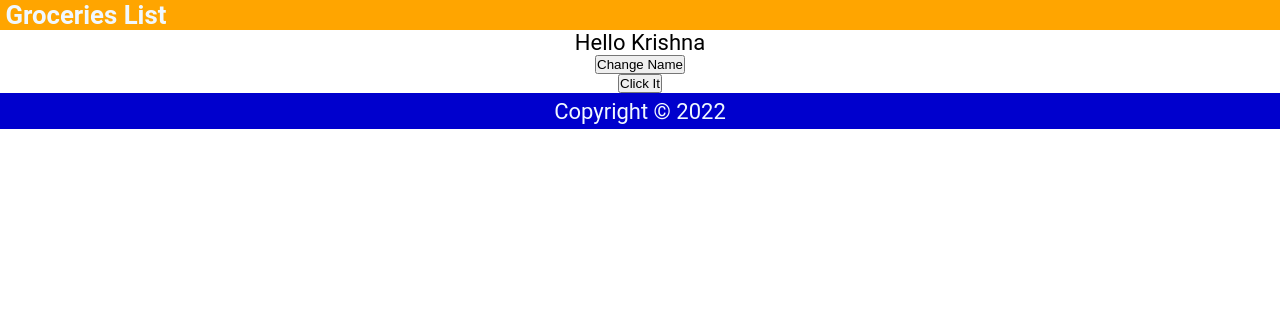
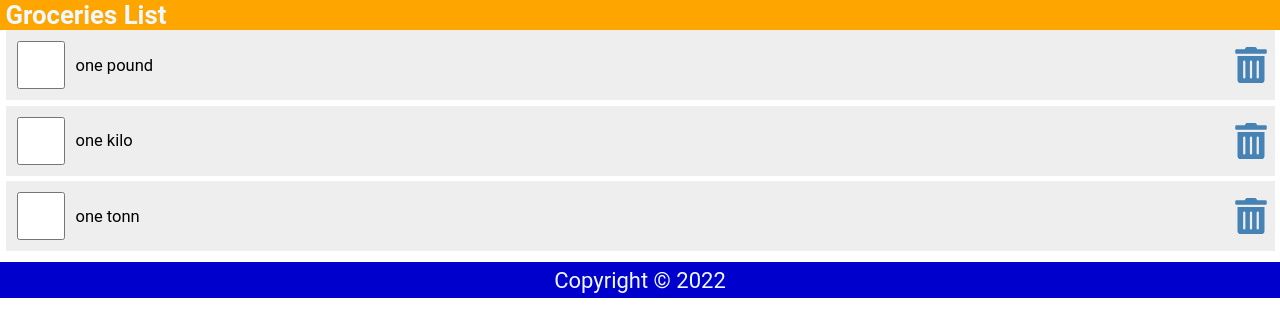
Before and after one commit to adityadevcode/React-Davpt1, a React (Create React App) app: page / in a window 1280 px wide. Shown: the top 336 px of the page. Built offline with nearby package versions, Linux system fonts and the light colour scheme.

Commit message:
REACT JS list, keys, reacticons and styling

```diff
--- a/package.json
+++ b/package.json
@@ -34,5 +34,8 @@
       "last 1 firefox version",
       "last 1 safari version"
     ]
+  },
+  "devDependencies": {
+    "react-icons": "^4.4.0"
   }
 }
--- a/src/Components/Content.jsx
+++ b/src/Components/Content.jsx
@@ -44,41 +44,93 @@
 //////////////////////////////////////////////////
 
 // second approach using useState
-import React from 'react';
+// import React from 'react';
+// import {useState} from 'react';
+
+// const Content = () => {
+//     // default data we can keep in useState when computer loads
+//     const [name, setName] = useState('Krishna');//default state is krishna
+//     // setting other state
+//     const [count, setCount]= useState(0);//default state is 0
+
+//  const handleNameChange = () => {
+//         const names = ['sam','krish','tony'];
+//         const int = Math.floor(Math.random() * 3);
+//     // instead of returing values we are using setState value
+//         setName(names[int]);
+//     }
+
+//     const handleClick = () => {
+//         // to change the state we need to use setstate
+//         setCount(count+1)
+//         console.log(count)
+//         // 0,1,2,3----
+//     }
+
+// return (
+//     <main>
+//         {/* <p onDoubleClick={handleClick}>Hello{name}!</p> */}
+// <p>Hello {name}</p>
+// {/* when we click on Change Name state will change (name is state) */}
+//     <button onClick={handleNameChange}>Change Name</button>
+//     <button onClick={handleClick}>Click It</button>
+//     </main>
+// )
+// }
+
+//  export default Content;
+
+//////React List and keys
+
+
 import {useState} from 'react';
+//Fontawesome TrashAlt Icon
+import {FaTrashAlt} from 'react-icons/fa';
 
 const Content = () => {
-    // default data we can keep in useState when computer loads
-    const [name, setName] = useState('Krishna');
-    // setting other state
-    const [count, setCount]= useState(0);
+    // default state can be string, array
+    const [items, setItems] = useState([
+        // we have array contain3 objects, each obj has id,checked and item property
+    {
+        id:1, //string
+        checked:false, //boolean
+        item:"one pound"
+    },
+    {
+        id:2,
+        checked:false,
+        item:"one kilo"
+    },
+    {
+        id:3,
+        checked:false,
+        item:"one tonn"
+    }
+    ]);
 
-
-    const handleNameChange = () => {
-        const names = ['sam','krish','tony'];
-        const int = Math.floor(Math.random() * 3);
-    // instead of returing values we are using setState value
-        setName(names[int]);
-    }
-
-    const handleClick = () => {
-        // to change the state we need to use setstate
-        setCount(count+1)
-        setCount(count+1)
-        console.log(count)
-        // 0,1,2,3----
-    }
-
-return (
-    <main>
-        {/* <p onDoubleClick={handleClick}>Hello{name}!</p> */}
-<p>Hello {name}</p>
-{/* when we click on Change Name state will change (name is state) */}
-    <button onClick={handleNameChange}>Change Name</button>
-    <button onClick={handleClick}>Click It</button>
-    </main>
-)
+    return(
+        <main>
+<ul>
+    {/* map is higher order fucntion */}
+    {/* each list in react need key */}
+    {/* by using id react know which items are added/deleted and updated */}
+    {items.map((item) => (
+        <li className="item" key={item.id}>
+             <input
+             type="checkbox"
+             checked={item.checked}
+             />
+             <label>{item.item}</label>
+             {/* <button>Delete</button> */}
+             <FaTrashAlt
+             role="button"
+             tabIndex="0"
+             />
+        </li>
+    ))}
+</ul>
+        </main>
+    )
 }
 
-
- export default Content;
+export default Content;
--- a/src/index.css
+++ b/src/index.css
@@ -57,3 +57,62 @@
   display: grid;
   place-content: center;
 }
+
+ul {
+  width: 100%;
+  list-style: none;
+  padding: 0 0.25rem 0.25rem;
+}
+
+ul li::before {
+  content: "\200B";
+}
+
+.item {
+  display: flex;
+  justify-content: flex-start;
+  align-items: center;
+  padding: 0.5rem 0 0.5rem 0.5rem;
+  margin: 0.25rem 0;
+  background-color: #eee;
+}
+
+.item:first-child {
+  margin: 0;
+}
+
+.item input[type="checkbox"] {
+  text-align: center;
+  width: 2.5rem;
+  width: 48px;
+  min-width: 48px;
+  height: 2.5rem;
+  height: 48px;
+  min-height: 48px;
+  cursor: pointer;
+  margin-right: 0.5rem;
+}
+
+.item input[type="checkbox"]:focus + label {
+  text-decoration: underline;
+}
+
+.item > label {
+  font-size: 0.75rem;
+  flex-grow: 1;
+}
+
+.item svg {
+  width: 48px;
+  min-width: 48px;
+  height: 36px;
+  font-size: 1rem;
+  color: steelblue;
+  cursor: pointer;
+}
+
+.item svg:focus,
+.item svg:hover {
+  color: red;
+  outline: none;
+}
```
Also changed, not shown: 1 other file (tests, documents, lock files or other folders).
